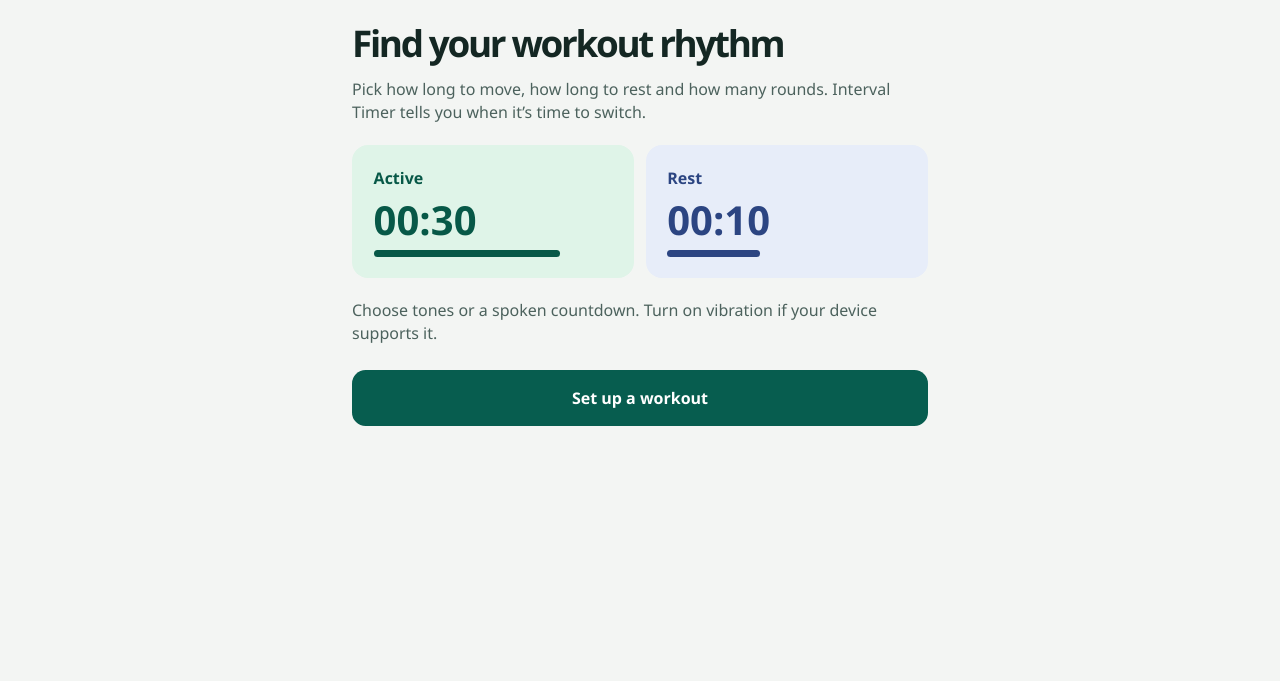
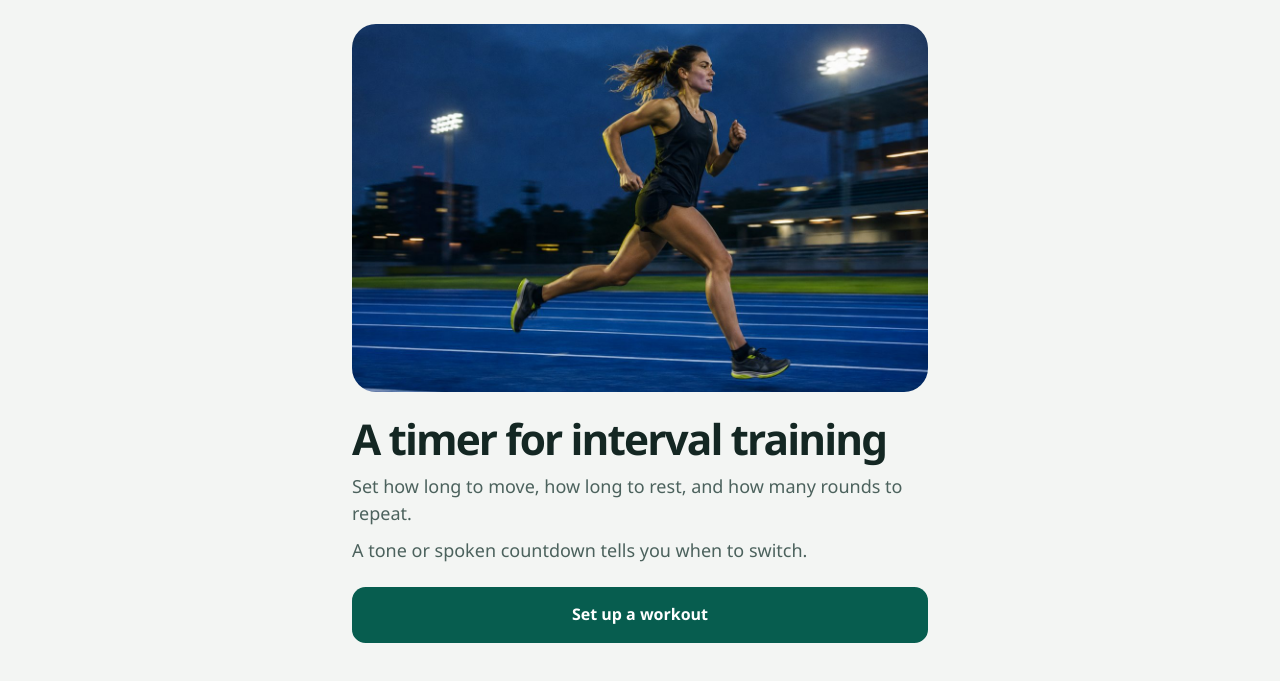
Before and after one commit to FlereImsah0/interval, a plain HTML site: page web/index.html in a window 1280 px wide. Shown: the part 63-744 px from the top of the page. Drawn offline with Linux system fonts and the light colour scheme.

Commit message:
Introduce Interval Timer with a sports photo on first launch

```diff
--- a/web/app.mjs
+++ b/web/app.mjs
@@ -48,7 +48,7 @@ let lastElapsed = -1;
 let audio = null;
 let wake = null;
 let wakePending = false;
-let screen = 'setup';
+let screen = null;
 let returning = false;
 let setupScroll = 0;
 let sessionMode = 'general';
@@ -676,7 +676,7 @@ function showScreen(next) {
   refreshHeader();
   const target = next === 'setup'
     ? (previous === 'settings' ? settingsButton : setup.querySelector('.start')) : headings[next];
-  target.focus({ preventScroll: true });
+  if (previous || next !== 'setup') target.focus({ preventScroll: true });
 }
 
 function openScreen(next) {
@@ -832,6 +832,7 @@ if (recognized && history.state?.intervalScreen === direct && history.state?.int
     if (!seen) openScreen('welcome');
   }
 }
+if (!screen) showScreen('setup');
 if (android) {
   const overlay = byId('android-overlay');
   overlay.closest('label').hidden = false;
--- a/web/index.html
+++ b/web/index.html
@@ -45,7 +45,7 @@
     </div>
   </header>
   <main class="shell" id="main">
-    <form id="setup" novalidate>
+    <form id="setup" novalidate hidden>
       <div class="setup-heading">
         <h2 id="setup-title" tabindex="-1">Workout setup</h2>
         <output id="workout-summary" aria-live="off" class="summary">6 min 30 sec total</output>
@@ -187,13 +187,13 @@
       </nav>
     </section>
     <section id="welcome" class="welcome-screen" aria-labelledby="welcome-title" hidden>
-      <h2 id="welcome-title" tabindex="-1">Find your workout rhythm</h2>
-      <p class="welcome-copy">Pick how long to move, how long to rest and how many rounds. Interval Timer tells you when it’s time to switch.</p>
-      <div class="welcome-preview" role="img" aria-label="Example: 30 seconds active, 10 seconds rest, then repeat">
-        <div class="preview-interval preview-active"><span>Active</span><strong>00:30</strong><div class="preview-bar"></div></div>
-        <div class="preview-interval preview-rest"><span>Rest</span><strong>00:10</strong><div class="preview-bar"></div></div>
+      <img class="welcome-photo" src="./welcome-runner.jpg" width="1200" height="800"
+        alt="Runner training on a blue track at dusk" draggable="false">
+      <div class="welcome-intro">
+        <h2 id="welcome-title" tabindex="-1">A timer for interval training</h2>
+        <p class="welcome-copy">Set how long to move, how long to rest, and how many rounds to repeat.</p>
+        <p class="welcome-copy">A tone or spoken countdown tells you when to switch.</p>
       </div>
-      <p class="welcome-copy">Choose tones or a spoken countdown. Turn on vibration if your device supports it.</p>
       <button id="welcome-start" type="button" class="primary" data-touch="confirmation">Set up a workout</button>
     </section>
     <section id="terms" class="legal-screen" aria-labelledby="terms-title" hidden>
--- a/web/style.css
+++ b/web/style.css
@@ -290,16 +290,22 @@ select, #preferences input:not([type="checkbox"], [type="range"]) { color: var(-
 .settings-links a { display: flex; min-height: 44px; align-items: center; padding: .55rem .85rem; background: var(--surface); border: 1px solid var(--line); border-radius: .75rem; color: var(--ink); font-weight: 700; text-decoration: none; }
 .settings-links a::after { content: ""; width: .45rem; height: .45rem; margin-inline-start: auto; border: solid var(--muted); border-width: 2px 2px 0 0; transform: rotate(45deg); }
 .welcome-screen, .legal-screen { max-width: 36rem; margin-inline: auto; }
-.welcome-screen h2, .legal-screen h2 { margin-bottom: 1rem; }
+.legal-screen h2 { margin-bottom: 1rem; }
 .welcome-copy, .legal-screen p { color: var(--muted); max-width: 60ch; overflow-wrap: anywhere; }
-.welcome-preview { display: grid; grid-template-columns: repeat(2, minmax(0, 1fr)); gap: .7rem; margin-block: 1.3rem; }
-.preview-interval { display: grid; gap: .5rem; border-radius: 1rem; padding: clamp(.8rem, 3vw, 1.35rem); font-weight: 740; }
-.preview-active { color: var(--active-ink); background: var(--active-bg); }
-.preview-rest { color: var(--rest-ink); background: var(--rest-bg); }
-.preview-interval strong { font-size: clamp(1.6rem, 6vw, 2.5rem); font-variant-numeric: tabular-nums; line-height: 1.1; }
-.preview-bar { height: .4rem; width: 78%; background: currentColor; border-radius: 999px; }
-.preview-rest .preview-bar { width: 39%; }
-#welcome-start { margin-top: .55rem; }
+.welcome-screen { display: grid; gap: clamp(1rem, 3vw, 1.5rem); }
+.welcome-photo {
+  display: block;
+  width: 100%;
+  height: auto;
+  max-height: 23rem;
+  aspect-ratio: 3 / 2;
+  object-fit: cover;
+  object-position: center 43%;
+  border-radius: clamp(1rem, 3vw, 1.5rem);
+  background: var(--soft);
+}
+.welcome-intro h2 { font-size: clamp(1.75rem, 5.4vw, 2.65rem); line-height: 1.1; letter-spacing: -.045em; }
+.welcome-copy { margin: .7rem 0 0; font-size: clamp(1rem, 2.9vw, 1.125rem); }
 .legal-screen .publisher { padding-top: 1rem; margin-top: 1.35rem; border-top: 1px solid var(--line); font-weight: 650; }
 .legal-screen a { color: var(--brand); }
 @media (max-width: 26rem) {
--- a/web/sw.js
+++ b/web/sw.js
@@ -1,10 +1,10 @@
-const cacheName = 'interval-timer-v15';
+const cacheName = 'interval-timer-v16';
 const recordings = ['ready', 'go', 'rest', 'run', 'walk', 'hold', 'relax', 'complete', 'next',
   'one', 'two', 'three', 'three-seconds', 'five-seconds'];
 const shell = ['./index.html', './style.css', './app.mjs', './timer.mjs', './voice.mjs', './icon.svg',
   './favicon.ico', './favicon-16.png', './favicon-32.png',
   './apple-touch-icon.png', './icon-192.png', './icon-512.png', './maskable-192.png', './maskable-512.png',
-  './manifest.webmanifest', ...recordings.map((name) => './voice/' + name + '.wav')];
+  './manifest.webmanifest', './welcome-runner.jpg', ...recordings.map((name) => './voice/' + name + '.wav')];
 self.addEventListener('install', (event) => {
   event.waitUntil((async () => {
     const cache = await caches.open(cacheName);
```
Also changed, not shown: web/welcome-runner.jpg (added), 3 other files.
